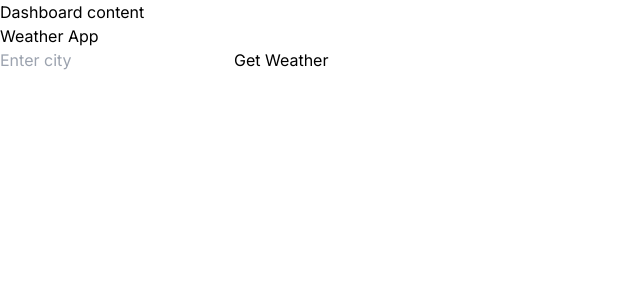
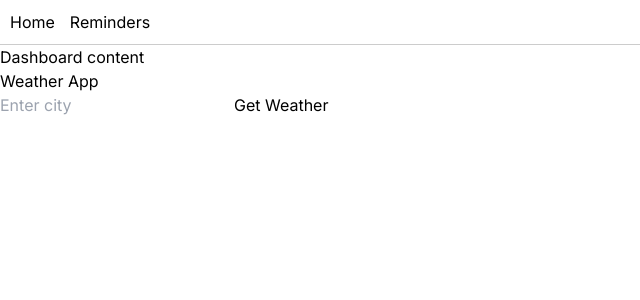
Before and after one commit to LeanneCodes/silke, a Next.js app: page / in a window 1280 px wide. Shown: the top 300 px of the page, without its empty margins (0-640 px from the left). Built offline with nearby package versions, Linux system fonts and the light colour scheme.

Commit message:
add navbar

```diff
--- /dev/null
+++ b/app/components/Navbar.tsx
@@ -0,0 +1,17 @@
+import Link from 'next/link';
+
+const Navbar = () => {
+  return (
+    <nav style={{ display: 'flex', justifyContent: 'space-between', padding: '10px', borderBottom: '1px solid #ccc' }}>
+      <div>
+        <Link href="/">Home</Link>
+        <Link href="/reminders" style={{ marginLeft: '15px' }}>Reminders</Link>
+      </div>
+      <div>
+        {/* Placeholder for future authentication buttons */}
+      </div>
+    </nav>
+  );
+};
+
+export default Navbar;
--- a/app/page.tsx
+++ b/app/page.tsx
@@ -2,6 +2,7 @@
 
 import { useState } from 'react';
 import Dashboard from './components/Dashboard';
+import Navbar from './components/Navbar';
 
 interface ForecastData {
   main: {
@@ -104,6 +105,7 @@ const WeatherPage = () => {
 
   return (
     <div>
+      <Navbar />
       <Dashboard />
       <h1>Weather App</h1>
       <input
```
